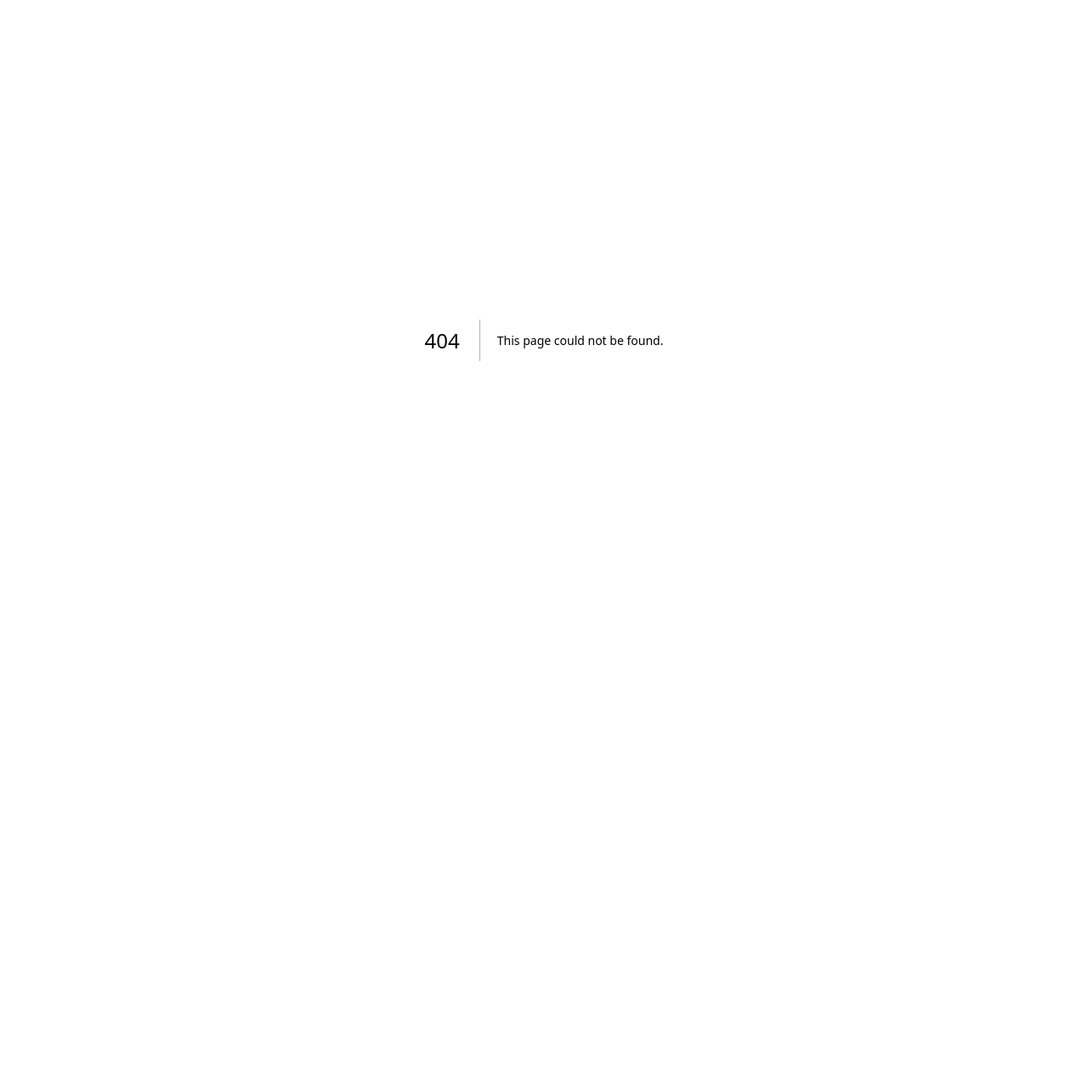
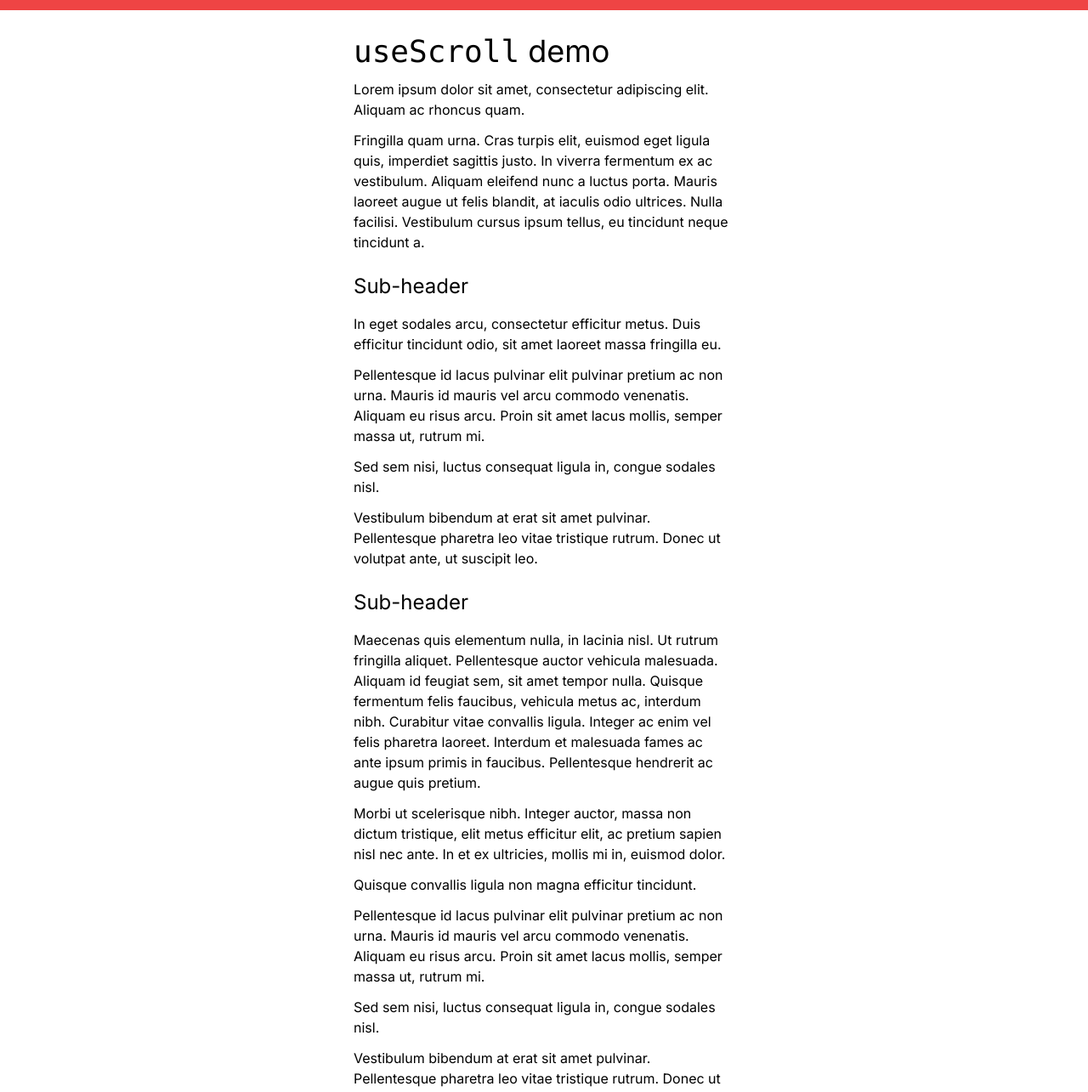
Before and after one commit to lmac-1/framer-motion-play, a Next.js app: page /scroll in a window 1280 px wide. Before the commit this address had no page. Shown: the top 1285 px of the page at 85% size. Before the commit the page ends 800 px from the top, so only its background shows below. Built offline with nearby package versions, Linux system fonts and the light colour scheme.

Commit message:
adds basic animation and scroll

```diff
--- /dev/null
+++ b/app/components/AnimationGrow.jsx
@@ -0,0 +1,11 @@
+"use client";
+import { motion } from "framer-motion";
+
+export const AnimationGrow = () => (
+  <motion.div
+    className="bg-blue-500 rounded-full w-20 h-20"
+    initial={{ opacity: 0, scale: 0.5 }}
+    animate={{ opacity: 1, scale: 1 }}
+    transition={{ duration: 2, repeat: Infinity, repeatDelay: 1 }}
+  />
+);
--- /dev/null
+++ b/app/components/AnimationWithKeyFrames.jsx
@@ -0,0 +1,20 @@
+"use client";
+import { motion } from "framer-motion";
+
+export const AnimationWithKeyFrames = () => (
+  <motion.div
+    className="bg-purple-500 w-20 h-20"
+    animate={{
+      scale: [1, 2, 2, 1, 1],
+      rotate: [0, 0, 270, 270, 0],
+      borderRadius: ["20%", "20%", "50%", "50%", "20%"],
+    }}
+    transition={{
+      duration: 2,
+      ease: "easeInOut",
+      times: [0, 0.2, 0.5, 0.8, 1],
+      repeat: Infinity,
+      repeatDelay: 1,
+    }}
+  />
+);
--- /dev/null
+++ b/app/components/LoremIpsum.jsx
@@ -0,0 +1,138 @@
+export default function LoremIpsum() {
+  return (
+    <>
+      <article>
+        <p className="mb-3">
+          Lorem ipsum dolor sit amet, consectetur adipiscing elit. Aliquam ac
+          rhoncus quam.
+        </p>
+        <p className="mb-3">
+          Fringilla quam urna. Cras turpis elit, euismod eget ligula quis,
+          imperdiet sagittis justo. In viverra fermentum ex ac vestibulum.
+          Aliquam eleifend nunc a luctus porta. Mauris laoreet augue ut felis
+          blandit, at iaculis odio ultrices. Nulla facilisi. Vestibulum cursus
+          ipsum tellus, eu tincidunt neque tincidunt a.
+        </p>
+        <h2 className="text-2xl mt-6 mb-4">Sub-header</h2>
+        <p className="mb-3">
+          In eget sodales arcu, consectetur efficitur metus. Duis efficitur
+          tincidunt odio, sit amet laoreet massa fringilla eu.
+        </p>
+        <p className="mb-3">
+          Pellentesque id lacus pulvinar elit pulvinar pretium ac non urna.
+          Mauris id mauris vel arcu commodo venenatis. Aliquam eu risus arcu.
+          Proin sit amet lacus mollis, semper massa ut, rutrum mi.
+        </p>
+        <p className="mb-3">
+          Sed sem nisi, luctus consequat ligula in, congue sodales nisl.
+        </p>
+        <p className="mb-3">
+          Vestibulum bibendum at erat sit amet pulvinar. Pellentesque pharetra
+          leo vitae tristique rutrum. Donec ut volutpat ante, ut suscipit leo.
+        </p>
+        <h2 className="text-2xl mt-6 mb-4">Sub-header</h2>
+        <p className="mb-3">
+          Maecenas quis elementum nulla, in lacinia nisl. Ut rutrum fringilla
+          aliquet. Pellentesque auctor vehicula malesuada. Aliquam id feugiat
+          sem, sit amet tempor nulla. Quisque fermentum felis faucibus, vehicula
+          metus ac, interdum nibh. Curabitur vitae convallis ligula. Integer ac
+          enim vel felis pharetra laoreet. Interdum et malesuada fames ac ante
+          ipsum primis in faucibus. Pellentesque hendrerit ac augue quis
+          pretium.
+        </p>
+        <p className="mb-3">
+          Morbi ut scelerisque nibh. Integer auctor, massa non dictum tristique,
+          elit metus efficitur elit, ac pretium sapien nisl nec ante. In et ex
+          ultricies, mollis mi in, euismod dolor.
+        </p>
+        <p className="mb-3">
+          Quisque convallis ligula non magna efficitur tincidunt.
+        </p>
+        <p className="mb-3">
+          Pellentesque id lacus pulvinar elit pulvinar pretium ac non urna.
+          Mauris id mauris vel arcu commodo venenatis. Aliquam eu risus arcu.
+          Proin sit amet lacus mollis, semper massa ut, rutrum mi.
+        </p>
+        <p className="mb-3">
+          Sed sem nisi, luctus consequat ligula in, congue sodales nisl.
+        </p>
+        <p className="mb-3">
+          Vestibulum bibendum at erat sit amet pulvinar. Pellentesque pharetra
+          leo vitae tristique rutrum. Donec ut volutpat ante, ut suscipit leo.
+        </p>
+        <h2 className="text-2xl mt-6 mb-4">Sub-header</h2>
+        <p className="mb-3">
+          Maecenas quis elementum nulla, in lacinia nisl. Ut rutrum fringilla
+          aliquet. Pellentesque auctor vehicula malesuada. Aliquam id feugiat
+          sem, sit amet tempor nulla. Quisque fermentum felis faucibus, vehicula
+          metus ac, interdum nibh. Curabitur vitae convallis ligula. Integer ac
+          enim vel felis pharetra laoreet. Interdum et malesuada fames ac ante
+          ipsum primis in faucibus. Pellentesque hendrerit ac augue quis
+          pretium.
+        </p>
+        <p className="mb-3">
+          Morbi ut scelerisque nibh. Integer auctor, massa non dictum tristique,
+          elit metus efficitur elit, ac pretium sapien nisl nec ante. In et ex
+          ultricies, mollis mi in, euismod dolor.
+        </p>
+        <p className="mb-3">
+          Quisque convallis ligula non magna efficitur tincidunt.
+        </p>
+        <h2 className="text-2xl mt-6 mb-4">Sub-header</h2>
+        <p className="mb-3">
+          Maecenas quis elementum nulla, in lacinia nisl. Ut rutrum fringilla
+          aliquet. Pellentesque auctor vehicula malesuada. Aliquam id feugiat
+          sem, sit amet tempor nulla. Quisque fermentum felis faucibus, vehicula
+          metus ac, interdum nibh. Curabitur vitae convallis ligula. Integer ac
+          enim vel felis pharetra laoreet. Interdum et malesuada fames ac ante
+          ipsum primis in faucibus. Pellentesque hendrerit ac augue quis
+          pretium.
+        </p>
+        <p className="mb-3">
+          Morbi ut scelerisque nibh. Integer auctor, massa non dictum tristique,
+          elit metus efficitur elit, ac pretium sapien nisl nec ante. In et ex
+          ultricies, mollis mi in, euismod dolor.
+        </p>
+        <p className="mb-3">
+          Quisque convallis ligula non magna efficitur tincidunt.
+        </p>
+        <h2 className="text-2xl mt-6 mb-4">Sub-header</h2>
+        <p className="mb-3">
+          Maecenas quis elementum nulla, in lacinia nisl. Ut rutrum fringilla
+          aliquet. Pellentesque auctor vehicula malesuada. Aliquam id feugiat
+          sem, sit amet tempor nulla. Quisque fermentum felis faucibus, vehicula
+          metus ac, interdum nibh. Curabitur vitae convallis ligula. Integer ac
+          enim vel felis pharetra laoreet. Interdum et malesuada fames ac ante
+          ipsum primis in faucibus. Pellentesque hendrerit ac augue quis
+          pretium.
+        </p>
+        <p className="mb-3">
+          Morbi ut scelerisque nibh. Integer auctor, massa non dictum tristique,
+          elit metus efficitur elit, ac pretium sapien nisl nec ante. In et ex
+          ultricies, mollis mi in, euismod dolor.
+        </p>
+        <p className="mb-3">
+          Quisque convallis ligula non magna efficitur tincidunt.
+        </p>
+        <h2 className="text-2xl mt-6 mb-4">Sub-header</h2>
+        <p className="mb-3">
+          Maecenas quis elementum nulla, in lacinia nisl. Ut rutrum fringilla
+          aliquet. Pellentesque auctor vehicula malesuada. Aliquam id feugiat
+          sem, sit amet tempor nulla. Quisque fermentum felis faucibus, vehicula
+          metus ac, interdum nibh. Curabitur vitae convallis ligula. Integer ac
+          enim vel felis pharetra laoreet. Interdum et malesuada fames ac ante
+          ipsum primis in faucibus. Pellentesque hendrerit ac augue quis
+          pretium.
+        </p>
+        <p className="mb-3">
+          Morbi ut scelerisque nibh. Integer auctor, massa non dictum tristique,
+          elit metus efficitur elit, ac pretium sapien nisl nec ante. In et ex
+          ultricies, mollis mi in, euismod dolor.
+        </p>
+        <p className="mb-3">
+          Quisque convallis ligula non magna efficitur tincidunt.
+        </p>
+      </article>
+    </>
+  );
+}
--- a/app/page.js
+++ b/app/page.js
@@ -1,9 +1,13 @@
-import Image from "next/image";
+import { AnimationGrow } from "./components/AnimationGrow";
+import { AnimationWithKeyFrames } from "./components/AnimationWithKeyFrames";
 
 export default function Home() {
   return (
-    <main className="flex min-h-screen flex-col items-center justify-between p-24">
-      <h1>Hello, world</h1>
+    <main className="mt-20 flex justify-center">
+      <div className="flex gap-20">
+        <AnimationGrow />
+        <AnimationWithKeyFrames />
+      </div>
     </main>
   );
 }
--- /dev/null
+++ b/app/scroll/page.jsx
@@ -0,0 +1,21 @@
+"use client";
+import { motion, useScroll } from "framer-motion";
+import LoremIpsum from "../components/LoremIpsum";
+
+export default function Home() {
+  const { scrollYProgress } = useScroll();
+  return (
+    <>
+      <motion.div
+        className="fixed top-0 left-0 right-0 h-3 bg-red-500 origin-[0%]"
+        style={{ scaleX: scrollYProgress }}
+      />
+      <div className="max-w-md mx-auto py-10">
+        <h1 className="text-4xl mb-3">
+          <code>useScroll</code> demo
+        </h1>
+        <LoremIpsum />
+      </div>
+    </>
+  );
+}
--- a/next.config.js
+++ b/next.config.js
@@ -1,4 +1,14 @@
 /** @type {import('next').NextConfig} */
-const nextConfig = {}
+const nextConfig = {
+  images: {
+    remotePatterns: [
+      {
+        protocol: "https",
+        hostname: "picsum.photos",
+        port: "",
+      },
+    ],
+  },
+};
 
-module.exports = nextConfig
+module.exports = nextConfig;
```
Also changed, not shown: app/layout.js (+7 -7 lines).
